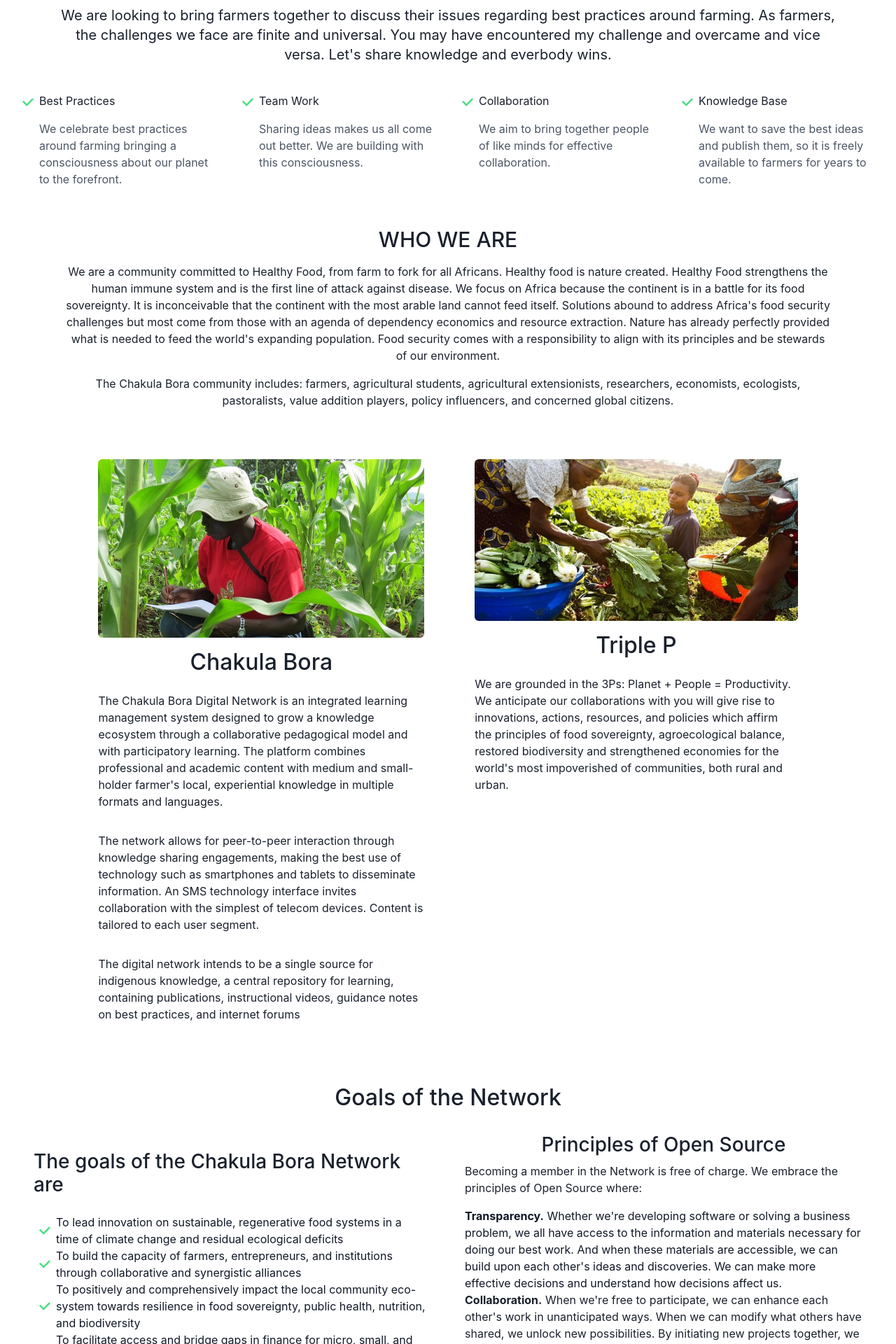
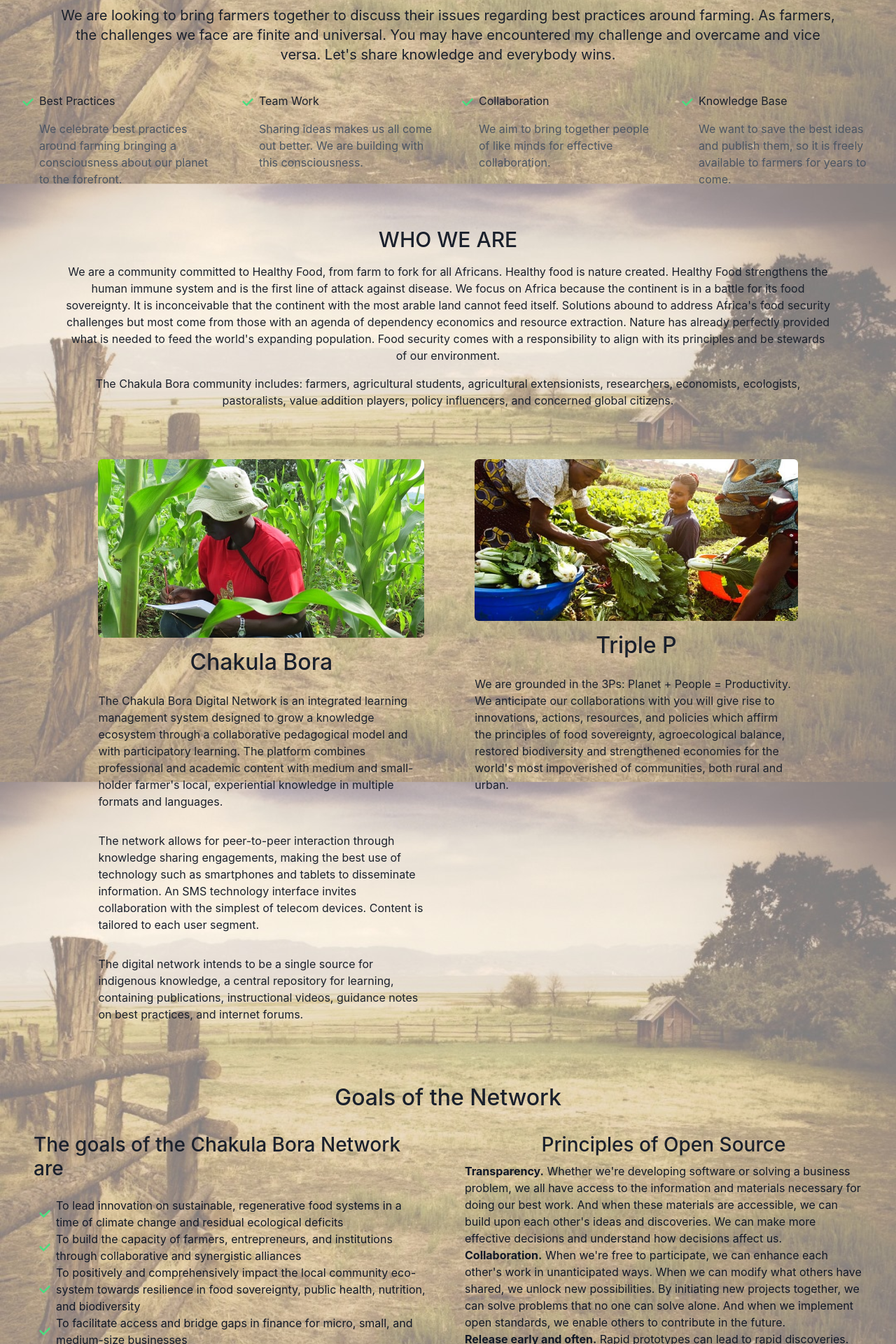
Before and after one commit to uchman005/chakulabora, a Next.js app: page /about in a window 1280 px wide. Shown: the part 640-2560 px from the top of the page at 70% size. Built offline with nearby package versions, Linux system fonts and the light colour scheme.

Commit message:
Adding Aos to about

```diff
--- a/src/components/Features.tsx
+++ b/src/components/Features.tsx
@@ -1,6 +1,12 @@
+'use client'; // Required for Next.js App Router to ensure client-side rendering
+
 import { Icon } from '@chakra-ui/react';
 import { CheckIcon } from '@chakra-ui/icons';
-import Image from 'next/image'
+import Image from 'next/image';
+import { useEffect } from 'react';
+import AOS from 'aos';
+import 'aos/dist/aos.css'; // Import AOS styles
+
 const features = [
   {
     id: 1,
@@ -22,138 +28,184 @@ const features = [
     title: 'Knowledge Base',
     text: 'We want to save the best ideas and publish them, so it is freely available to farmers for years to come.',
   },
-]
+];
 
 export default function Features() {
+  useEffect(() => {
+    AOS.init({
+      duration: 800, // Animation duration in milliseconds
+      easing: 'ease-in-out', // Smooth easing
+      once: true, // Animations occur only once
+    });
+  }, []);
+
   return (
-    <div className='p-4'>
-      <div className='text-center container my-4 max-w-3xl'>
-        <h2 className='text-3xl bold' id='services'>WHAT WE OFFER</h2>
-        <p className='gray.600 text-xl text-center'>
+    <div className="p-4">
+      <div className="text-center container my-4 max-w-3xl" data-aos="fade-up" data-aos-delay="100">
+        <h2 className="text-3xl bold" id="services">
+          WHAT WE OFFER
+        </h2>
+        <p className="gray.600 text-xl text-center" data-aos="fade-up" data-aos-delay="200">
           We are looking to bring farmers together to discuss their issues regarding best practices
           around farming. As farmers, the challenges we face are finite and universal.
           You may have encountered my challenge and overcame and vice versa.
-          {" Let's"} share knowledge and everbody wins.
+          {" Let's"} share knowledge and everybody wins.
         </p>
       </div>
 
-      <div className='mt-10'>
-        <div className='row m-10'>
+      <div className="mt-10">
+        <div className="row m-10">
           {features.map((feature) => (
-            <div className='flex flex-row col-sm-12 col-md-6 col-lg-3' key={feature.id} >
-              <div className='px-2 text-green-400'>
+            <div
+              className="flex flex-row col-sm-12 col-md-6 col-lg-3"
+              key={feature.id}
+              data-aos="fade-up"
+              data-aos-delay={100 + feature.id * 100} // Stagger each feature card
+            >
+              <div className="px-2 text-green-400">
                 <Icon as={CheckIcon} />
               </div>
-              <div className='flex flex-col'>
-                <p className='bold'>{feature.title}</p>
-                <p className='text-gray-600'>{feature.text}</p>
+              <div className="flex flex-col">
+                <p className="bold">{feature.title}</p>
+                <p className="text-gray-600">{feature.text}</p>
               </div>
             </div>
           ))}
         </div>
       </div>
-      <section className="container my-4 max-w-3xl text-center px-4">
+
+      <section className="container my-4 max-w-3xl text-center px-4" data-aos="fade-up" data-aos-delay="100">
         <h2 className="text-3xl mb-3">WHO WE ARE</h2>
-        <p>
-          We are a community committed to Healthy Food, from farm to fork for all Africans.  Healthy food is nature created. Healthy Food strengthens the human immune system and is the first line of attack against disease. We focus on Africa because the continent is in a battle for its food sovereignty.  It is inconceivable    that the continent with the most arable land cannot feed itself.  Solutions abound to address {"Africa's"} food security challenges but most come from those with an agenda of dependency economics and resource extraction. Nature has already perfectly provided what is needed to feed the {"world's"} expanding population.  Food security comes with a responsibility to align with its principles and be stewards of our environment.
+        <p data-aos="fade-up" data-aos-delay="200">
+          We are a community committed to Healthy Food, from farm to fork for all Africans. Healthy food is nature created. Healthy Food strengthens the human immune system and is the first line of attack against disease. We focus on Africa because the continent is in a battle for its food sovereignty. It is inconceivable that the continent with the most arable land cannot feed itself. Solutions abound to address {"Africa's"} food security challenges but most come from those with an agenda of dependency economics and resource extraction. Nature has already perfectly provided what is needed to feed the {"world's"} expanding population. Food security comes with a responsibility to align with its principles and be stewards of our environment.
         </p>
-        <p>
+        <p data-aos="fade-up" data-aos-delay="300">
           The Chakula Bora community includes: farmers, agricultural students, agricultural extensionists, researchers, economists, ecologists, pastoralists, value addition players, policy influencers, and concerned global citizens.
         </p>
       </section>
+
       <div className="flex my-5 justify-center w-full">
         <div className="flex flex-col lg:flex-row justify-center w-[85%] gap-4">
-          <section className="flex flex-col items-center justify-center gap-3 p-4">
-            <Image src="/chak1.jpeg" className="w-full object-contain rounded-md" width={420} height={250} alt="Young African man on his corn field" loading={"lazy"} title="Organic agriculture" />
+          <section
+            className="flex flex-col items-center justify-center gap-3 p-4"
+            data-aos="fade-right"
+            data-aos-delay="100"
+          >
+            <Image
+              src="/chak1.jpeg"
+              className="w-full object-contain rounded-md"
+              width={420}
+              height={250}
+              alt="Young African man on his corn field"
+              loading="lazy"
+              title="Organic agriculture"
+              data-aos="zoom-in"
+              data-aos-delay="200"
+            />
             <h2>Chakula Bora</h2>
-            <p>
+            <p data-aos="fade-up" data-aos-delay="300">
               The Chakula Bora Digital Network is an integrated learning management system designed to grow a knowledge ecosystem through a collaborative pedagogical model and with participatory learning. The platform combines professional and academic content with medium and small-holder {"farmer's"} local, experiential knowledge in multiple formats and languages.
             </p>
-            <p>
+            <p data-aos="fade-up" data-aos-delay="400">
               The network allows for peer-to-peer interaction through knowledge sharing engagements, making the best use of technology such as smartphones and tablets to disseminate information. An SMS technology interface invites collaboration with the simplest of telecom devices. Content is tailored to each user segment.
             </p>
-            <p>
-              The digital network intends to be a single source for indigenous knowledge, a central repository for learning, containing publications, instructional videos, guidance notes on best practices, and internet forums
+            <p data-aos="fade-up" data-aos-delay="500">
+              The digital network intends to be a single source for indigenous knowledge, a central repository for learning, containing publications, instructional videos, guidance notes on best practices, and internet forums.
             </p>
           </section>
-          <section className="flex flex-col items-center gap-3 p-4">
-            <Image src="/chak2.jpeg" className="w-full object-contain rounded-md" width={465} height={235} alt="Women working on a vegetable field" loading={"lazy"} title="Organic agriculture" />
+          <section
+            className="flex flex-col items-center gap-3 p-4"
+            data-aos="fade-left"
+            data-aos-delay="100"
+          >
+            <Image
+              src="/chak2.jpeg"
+              className="w-full object-contain rounded-md"
+              width={465}
+              height={235}
+              alt="Women working on a vegetable field"
+              loading="lazy"
+              title="Organic agriculture"
+              data-aos="zoom-in"
+              data-aos-delay="200"
+            />
             <h2>Triple P</h2>
-            <p>
-              We are grounded in the 3Ps: Planet + People = Productivity.  We anticipate our collaborations with you will give rise to innovations, actions, resources, and policies which affirm the principles of food sovereignty, agroecological balance, restored biodiversity and strengthened economies for the {"world's"} most impoverished of communities, both rural and urban.
+            <p data-aos="fade-up" data-aos-delay="300">
+              We are grounded in the 3Ps: Planet + People = Productivity. We anticipate our collaborations with you will give rise to innovations, actions, resources, and policies which affirm the principles of food sovereignty, agroecological balance, restored biodiversity and strengthened economies for the {"world's"} most impoverished of communities, both rural and urban.
             </p>
           </section>
         </div>
       </div>
-      <section className="text-center mb-4">
-        <h2>
-          Goals of the Network
-        </h2>
+
+      <section className="text-center mb-4" data-aos="fade-up" data-aos-delay="100">
+        <h2>Goals of the Network</h2>
         <div className="flex flex-col lg:flex-row text-start">
           <section className="flex-1 p-4 justify-center flex flex-col items-center gap-3">
-            <h3>The goals of the Chakula Bora Network are</h3>
+            <h3 data-aos="fade-up" data-aos-delay="200">The goals of the Chakula Bora Network are</h3>
             <ul className="p-0">
-              <li className="px-2 text-green-400 flex items-center justify-start gap-2">
-                <Icon as={CheckIcon} />
-                <p className="m-0 text-gray-900">
-                  To lead innovation on sustainable, regenerative food systems in a time of climate change and residual ecological deficits
-                </p>
-              </li>
-              <li className="px-2 text-green-400 flex items-center justify-start gap-2">
-                <Icon as={CheckIcon} />
-                <p className="m-0 text-gray-900">
-                  To build the capacity of farmers, entrepreneurs, and institutions through collaborative and synergistic alliances
-                </p>
-              </li>
-              <li className="px-2 text-green-400 flex items-center justify-start gap-2">
-                <Icon as={CheckIcon} />
-                <p className="m-0 text-gray-900">
-                  To positively and comprehensively impact the local community eco-system towards resilience in food sovereignty, public health, nutrition, and biodiversity
-                </p>
-              </li>
-              <li className="px-2 text-green-400 flex items-center justify-start gap-2">
-                <Icon as={CheckIcon} />
-                <p className="m-0 text-gray-900">
-                  To facilitate access and bridge gaps in finance for micro, small, and medium-size businesses
-                </p>
-              </li>
-              <li className="px-2 text-green-400 flex items-center justify-start gap-2">
-                <Icon as={CheckIcon} />
-                <p className="m-0 text-gray-900">
-                  To facilitate access to sustainable markets for the {"farmers'"} produce
-                </p>
-              </li>
+              {[
+                'To lead innovation on sustainable, regenerative food systems in a time of climate change and residual ecological deficits',
+                'To build the capacity of farmers, entrepreneurs, and institutions through collaborative and synergistic alliances',
+                'To positively and comprehensively impact the local community eco-system towards resilience in food sovereignty, public health, nutrition, and biodiversity',
+                'To facilitate access and bridge gaps in finance for micro, small, and medium-size businesses',
+                'To facilitate access to sustainable markets for the farmers\' produce',
+              ].map((goal, index) => (
+                <li
+                  key={index}
+                  className="px-2 text-green-400 flex items-center justify-start gap-2"
+                  data-aos="fade-up"
+                  data-aos-delay={300 + index * 100} // Stagger list items
+                >
+                  <Icon as={CheckIcon} />
+                  <p className="m-0 text-gray-900">{goal}</p>
+                </li>
+              ))}
             </ul>
             <Image
-              src='/chak3.jpeg'
+              src="/chak3.jpeg"
               width={300}
               height={300}
-              alt='Graphical repersentation of areasour network intend to cover'
+              alt="Graphical representation of areas our network intends to cover"
               className="w-[70%] text-center"
+              data-aos="zoom-in"
+              data-aos-delay="800"
             />
           </section>
-          <section className="flex-1 p-4">
-            <h3 className="text-center">
+          <section className="flex-1 p-4" data-aos="fade-left" data-aos-delay="100">
+            <h3 className="text-center" data-aos="fade-up" data-aos-delay="200">
               Principles of Open Source
             </h3>
-            <p>
-              Becoming a member in the Network is free of charge.  We embrace the principles of Open Source where:
-            </p>
-            <p className="m-0 text-gray-900">
-              <strong>Transparency.</strong> Whether {"we're"} developing software or solving a business problem, we all have access to the information and materials necessary for doing our best work. And when these materials are accessible, we can build upon each {"other's"} ideas and discoveries. We can make more effective decisions and understand how decisions affect us.
-            </p>
-            <p>
-              <strong>Collaboration.</strong> When {"we're"} free to participate, we can enhance each {"other's"} work in unanticipated ways. When we can modify what others have shared, we unlock new possibilities. By initiating new projects together, we can solve problems that no one can solve alone. And when we implement open standards, we enable others to contribute in the future.
-            </p>
-            <p>
-              <strong>Release early and often.</strong> Rapid prototypes can lead to rapid discoveries. An iterative approach leads to better solutions faster. When {"you're"} free to experiment, you can look at problems in new ways and seek answers in new places. You can learn by doing.
-            </p>
-            <p>
-              <strong>Inclusive meritocracy.</strong> Good ideas can come from anywhere, and the best ideas should win. Only by including diverse perspectives in our conversations can we be certain {"we've"} identified the best ideas, and decision-makers continually seek those perspectives. We may not operate by consensus, but successful work determines which projects gather support and effort from the community.
-            </p>
-            <p>
-              <strong>Community.</strong> Communities form when different people unite around a common purpose. Shared values guide decision making, and community goals supersede individual interests and agendas.
-            </p>
+            {[
+              {
+                title: 'Transparency',
+                text: 'Whether we\'re developing software or solving a business problem, we all have access to the information and materials necessary for doing our best work. And when these materials are accessible, we can build upon each other\'s ideas and discoveries. We can make more effective decisions and understand how decisions affect us.',
+              },
+              {
+                title: 'Collaboration',
+                text: 'When we\'re free to participate, we can enhance each other\'s work in unanticipated ways. When we can modify what others have shared, we unlock new possibilities. By initiating new projects together, we can solve problems that no one can solve alone. And when we implement open standards, we enable others to contribute in the future.',
+              },
+              {
+                title: 'Release early and often',
+                text: 'Rapid prototypes can lead to rapid discoveries. An iterative approach leads to better solutions faster. When you\'re free to experiment, you can look at problems in new ways and seek answers in new places. You can learn by doing.',
+              },
+              {
+                title: 'Inclusive meritocracy',
+                text: 'Good ideas can come from anywhere, and the best ideas should win. Only by including diverse perspectives in our conversations can we be certain we\'ve identified the best ideas, and decision-makers continually seek those perspectives. We may not operate by consensus, but successful work determines which projects gather support and effort from the community.',
+              },
+              {
+                title: 'Community',
+                text: 'Communities form when different people unite around a common purpose. Shared values guide decision making, and community goals supersede individual interests and agendas.',
+              },
+            ].map((principle, index) => (
+              <p
+                key={index}
+                className="m-0 text-gray-900"
+                data-aos="fade-up"
+                data-aos-delay={300 + index * 100}
+              >
+                <strong>{principle.title}.</strong> {principle.text}
+              </p>
+            ))}
           </section>
         </div>
       </section>
--- a/src/pages/about.tsx
+++ b/src/pages/about.tsx
@@ -30,8 +30,10 @@ export default function About() {
                 <meta name="theme-color" content="#ffffff" />
             </Head>
             <Navbar />
-            <Abouts />
-            <Features />
+            <div className="bg-[url('/background.jpg')] bg-cover bg-fixed ">
+                <Abouts />
+                <Features />
+            </div>
             <Footer />
         </>
     )
```
